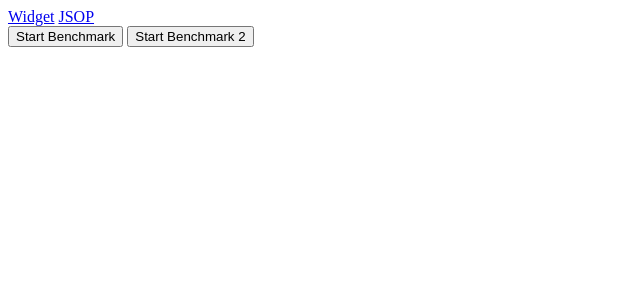
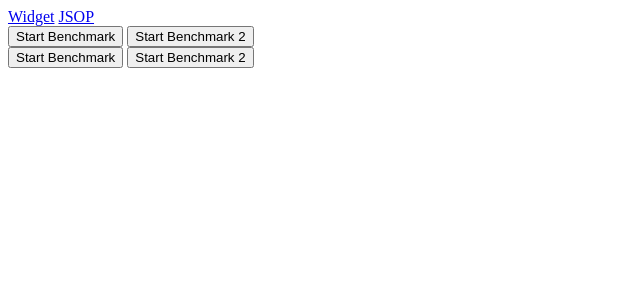
Before and after one commit to Zettexe/kagi-demo, a SvelteKit app: page /jsop in a window 1280 px wide. Shown: the top 300 px of the page, without its empty margins (0-640 px from the left). Built offline with nearby package versions, Linux system fonts and the light colour scheme.

Commit message:
Add a more optimized version

```diff
--- a/src/routes/jsop/+page.svelte
+++ b/src/routes/jsop/+page.svelte
@@ -1,46 +1,77 @@
 <script>
-  let benchmark_results = $state([]);
+  let benchmark_results = $state([[], [], []]);
 
-  let benchmark = (performance_block) => {
-    benchmark_results = [];
-    benchmark_results.push(performance_block());
+  let benchmark = (performance_block, benchmark_id) => {
+    benchmark_results[benchmark_id] = [];
+    benchmark_results[benchmark_id].push(performance_block());
     let start_time = performance.now();
     for (let i = 0; i < 100000; i++) {
       performance_block();
     }
-    benchmark_results.push(performance.now() - start_time);
+    benchmark_results[benchmark_id].push(performance.now() - start_time);
     start_time = performance.now();
     console.log(performance_block());
     for (let i = 0; i < 1000000; i++) {
       performance_block();
     }
-    benchmark_results.push(performance.now() - start_time);
-    // start_time = performance.now();
-    // for (let i = 0; i < 10000000; i++) {
-    //   performance_block();
-    // }
-    // benchmark_results.push(performance.now() - start_time);
+    benchmark_results[benchmark_id].push(performance.now() - start_time);
+    start_time = performance.now();
+    for (let i = 0; i < 10000000; i++) {
+      performance_block();
+    }
+    benchmark_results[benchmark_id].push(performance.now() - start_time);
   };
 
-  let courtInitial = (name, number_of_judges, others) => {
+  let courtVersion1 = (name, number_of_judges, others) => {
     let name_array = others.split(" ");
     name_array.push(name);
     name_array.sort();
     let index = name_array.findIndex((element) => element == name);
     return 30 * Math.ceil((index + 1) / number_of_judges);
   };
+
+  let courtVersion2 = (name, number_of_judges, others) => {
+    let ahead = 1;
+
+    let others_array = others.split(" ");
+    for (let i = 0; i < others_array.length; i++) {
+      if (others_array[i] < name) {
+        ahead += 1;
+      }
+    }
+
+    return 30 * Math.ceil(ahead / number_of_judges);
+  };
 </script>
 
+<div>
   <button
     onclick={() =>
-    benchmark(() => courtInitial("Jules", 3, "Adam Betty Frank Mike"))}
+      benchmark(() => courtVersion1("Jules", 3, "Adam Betty Frank Mike"), 0)}
     >Start Benchmark</button
   >
 
   <button
     onclick={() =>
-    benchmark(() => courtInitial("Zane", 1, "Mark Hank Ana Vivian"))}
+      benchmark(() => courtVersion1("Zane", 1, "Mark Hank Ana Vivian"), 0)}
     >Start Benchmark 2</button
   >
 
-{benchmark_results.join(", ")}
+  {benchmark_results[0].join(", ")}
+</div>
+
+<div>
+  <button
+    onclick={() =>
+      benchmark(() => courtVersion2("Jules", 3, "Adam Betty Frank Mike"), 1)}
+    >Start Benchmark</button
+  >
+
+  <button
+    onclick={() =>
+      benchmark(() => courtVersion2("Zane", 1, "Mark Hank Ana Vivian"), 1)}
+    >Start Benchmark 2</button
+  >
+
+  {benchmark_results[1].join(", ")}
+</div>
```
Lines whose indentation alone changed are shown as unchanged.
